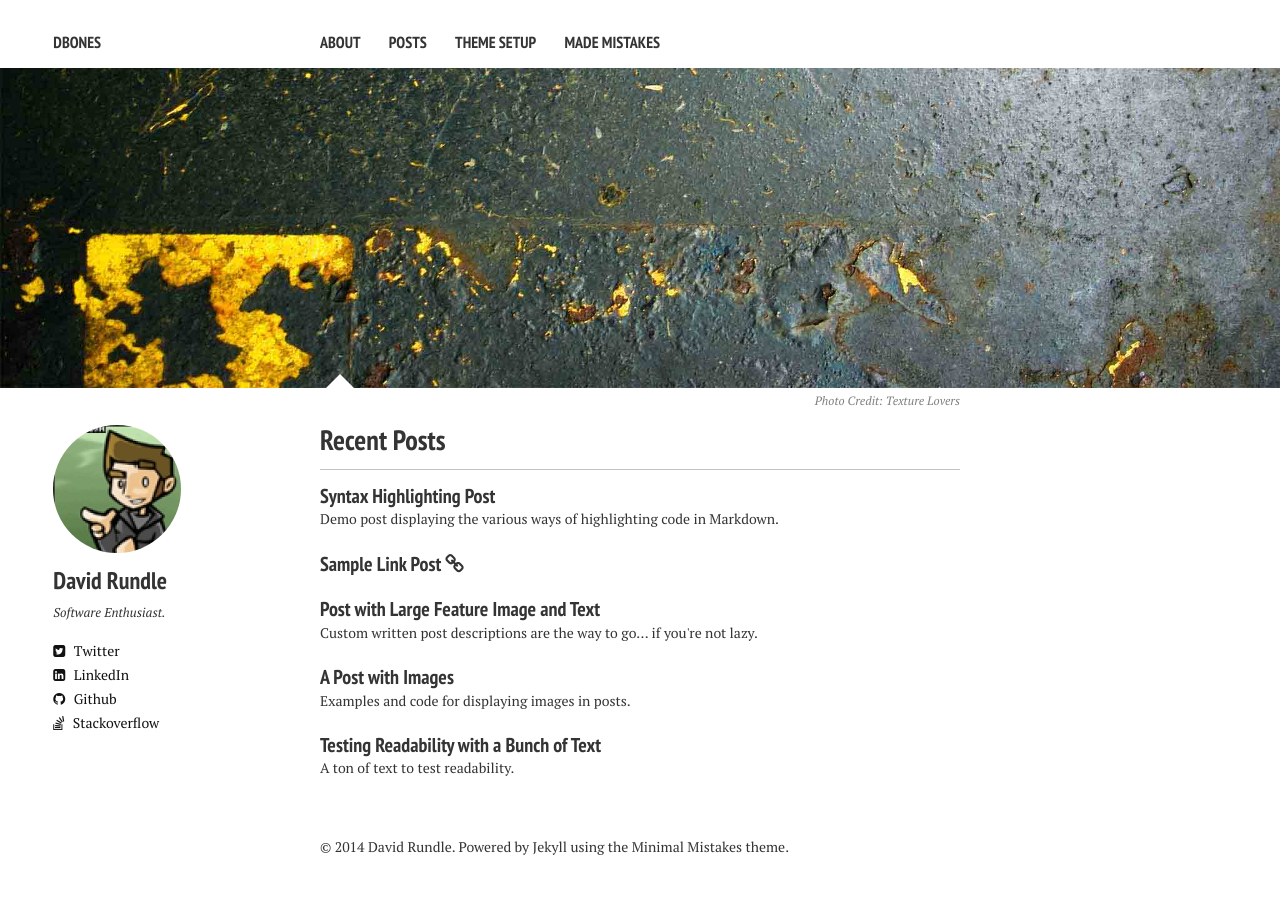
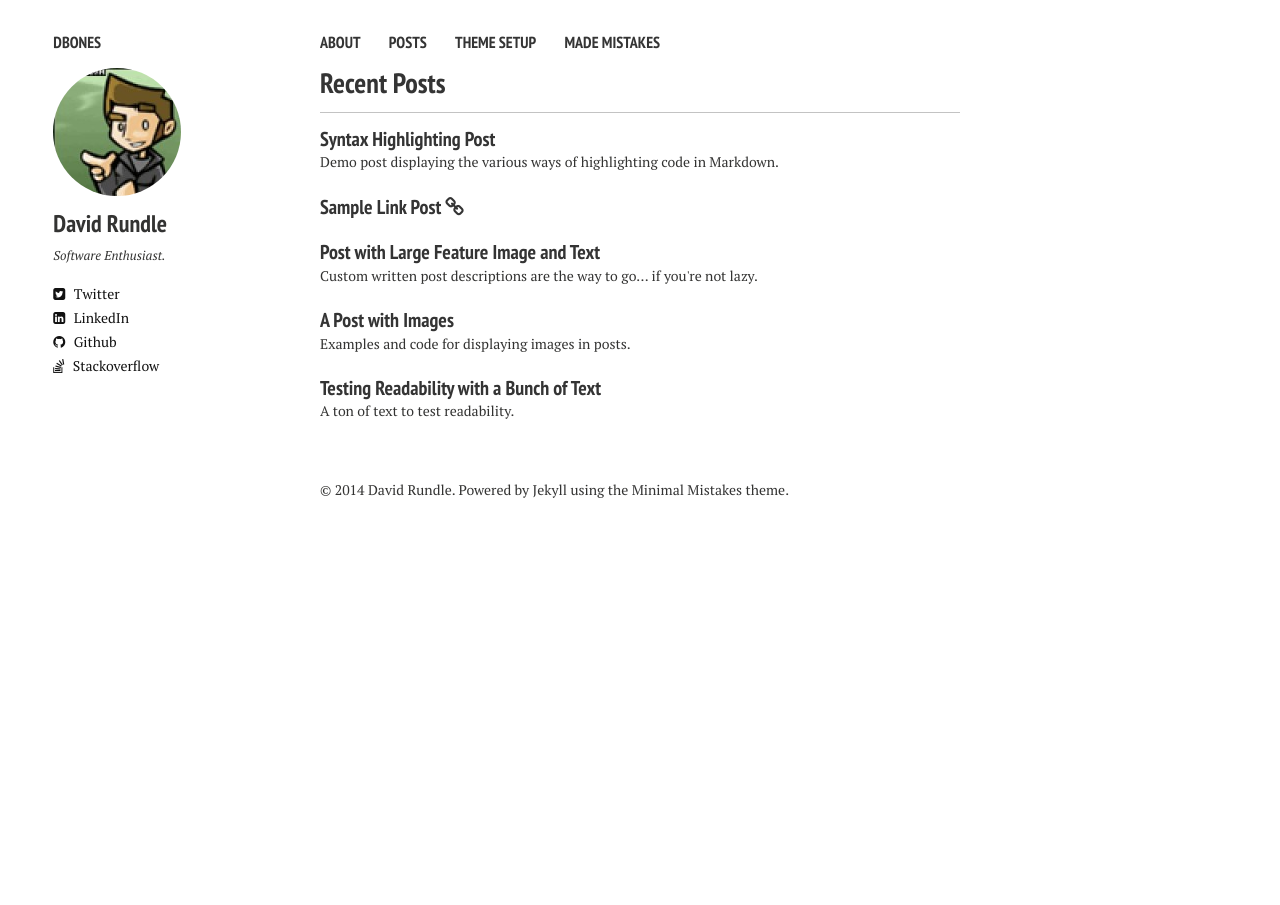
Before and after one commit to dbones/dbones.github.io, a Jekyll site: the page built from index.md, in a window 1280 px wide. Built offline with Jekyll 4.4.1, drawn with Linux system fonts in a browser that asks for light colours; nearby versions of some CDN libraries; part of the change alters nothing that is shown.

Commit message:
edited index

```diff
--- a/index.md
+++ b/index.md
@@ -1,9 +1,9 @@
 ---
 layout: home
-description: "A responsive Jekyll theme with editorial tendencies by designer Michael Rose."
-tags: [Jekyll, theme, responsive, blog, template]
+description: "David's notes on Software and its development."
+tags: [david, dbones, developer, architecture, software]
 image:
-  feature: texture-feature-01.jpg
-  credit: Texture Lovers
-  creditlink: http://texturelovers.com
+  feature:
+  credit:
+  creditlink:
 ---
```
